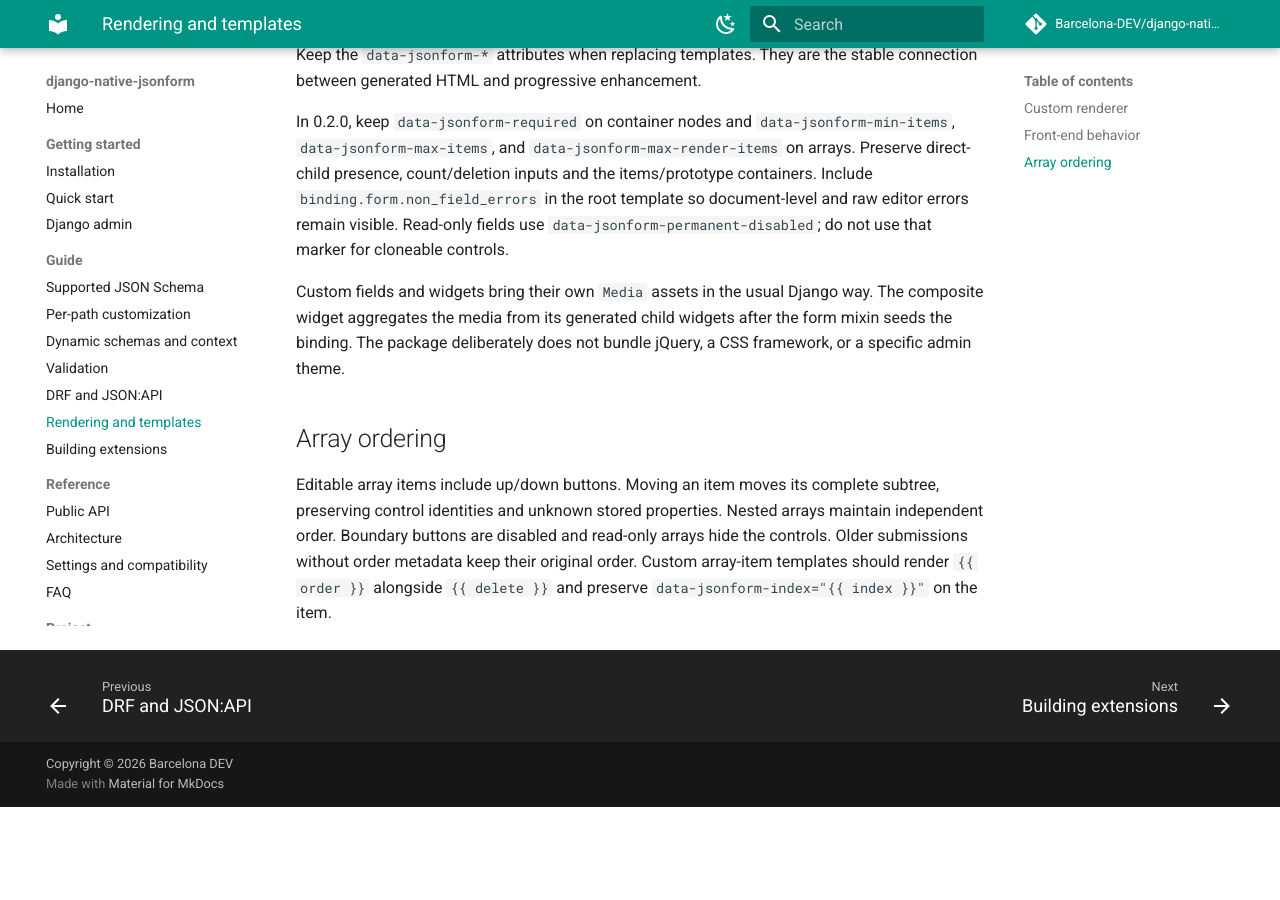
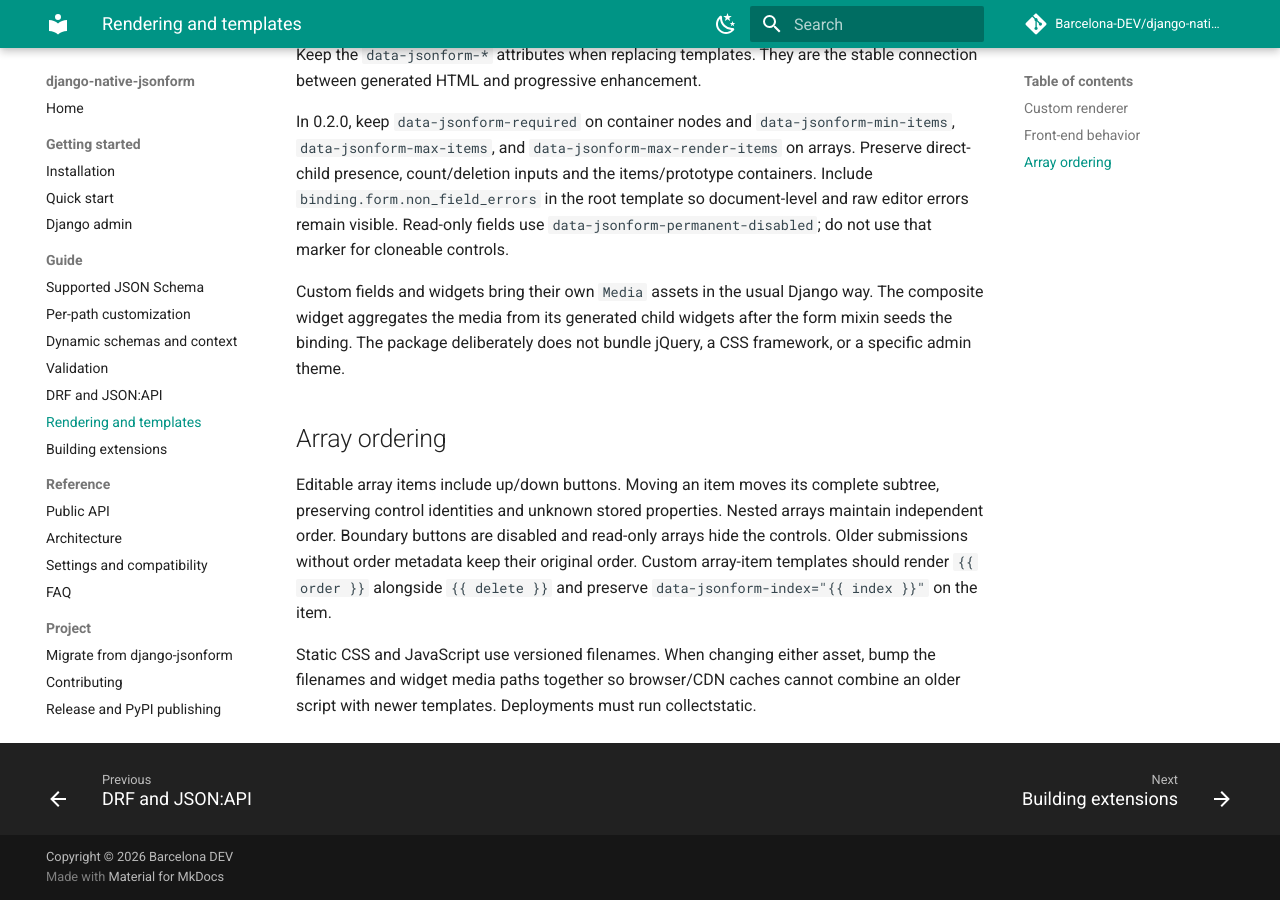
Before and after one commit to Barcelona-DEV/django-native-jsonform, an MkDocs documentation site: the page built from docs/rendering.md, in a window 1280 px wide and 900 px high, scrolled down 1582 px. Built offline with MkDocs 1.6.1 and Material for MkDocs 9.7.7, drawn with Linux system fonts in a browser that asks for light colours; comment, search, counter and statistics services are not loaded; before the commit the page ends 2389 px from its top, so only the background shows below that.

```diff
--- a/docs/rendering.md
+++ b/docs/rendering.md
@@ -86,3 +86,7 @@ maintain independent order. Boundary buttons are disabled and read-only arrays
 hide the controls. Older submissions without order metadata keep their original
 order. Custom array-item templates should render `{{ order }}` alongside
 `{{ delete }}` and preserve `data-jsonform-index="{{ index }}"` on the item.
+
+Static CSS and JavaScript use versioned filenames. When changing either asset,
+bump the filenames and widget media paths together so browser/CDN caches cannot
+combine an older script with newer templates. Deployments must run collectstatic.
--- a/pyproject.toml
+++ b/pyproject.toml
@@ -4,7 +4,7 @@ build-backend = "hatchling.build"
 
 [project]
 name = "django-native-jsonform"
-version = "0.5.0"
+version = "0.5.1"
 description = "Build deeply customizable native Django forms from JSON Schema."
 readme = "README.md"
 requires-python = ">=3.10"
--- a/src/django_native_jsonform/templates/django_native_jsonform/array_item.html
+++ b/src/django_native_jsonform/templates/django_native_jsonform/array_item.html
@@ -3,7 +3,7 @@
   {{ order }}
   <div class="jsonform-item-heading">
     <span data-jsonform-item-label>Item {{ index }}</span>
-    {% if not node.read_only %}<button type="button" data-jsonform-move="up" aria-label="Move item up" title="Move item up">↑</button><button type="button" data-jsonform-move="down" aria-label="Move item down" title="Move item down">↓</button><button type="button" class="jsonform-delete" data-jsonform-remove>Remove</button>{% endif %}
+    {% if not node.read_only %}<div class="jsonform-order-controls"><button type="button" data-jsonform-move="up" aria-label="Move item up" title="Move item up">↑</button><button type="button" data-jsonform-move="down" aria-label="Move item down" title="Move item down">↓</button></div><button type="button" class="jsonform-delete" data-jsonform-remove>Remove</button>{% endif %}
   </div>
   {{ child }}
 </div>
```
Also changed, not shown: CHANGELOG.md (+8 -0 lines), src/django_native_jsonform/static/django_native_jsonform/json_forms.0.5.1.css (renamed from src/django_native_jsonform/static/django_native_jsonform/json_forms.css, +15 -0 lines), src/django_native_jsonform/static/django_native_jsonform/json_forms.0.5.1.js (renamed from src/django_native_jsonform/static/django_native_jsonform/json_forms.js), 3 other files.
